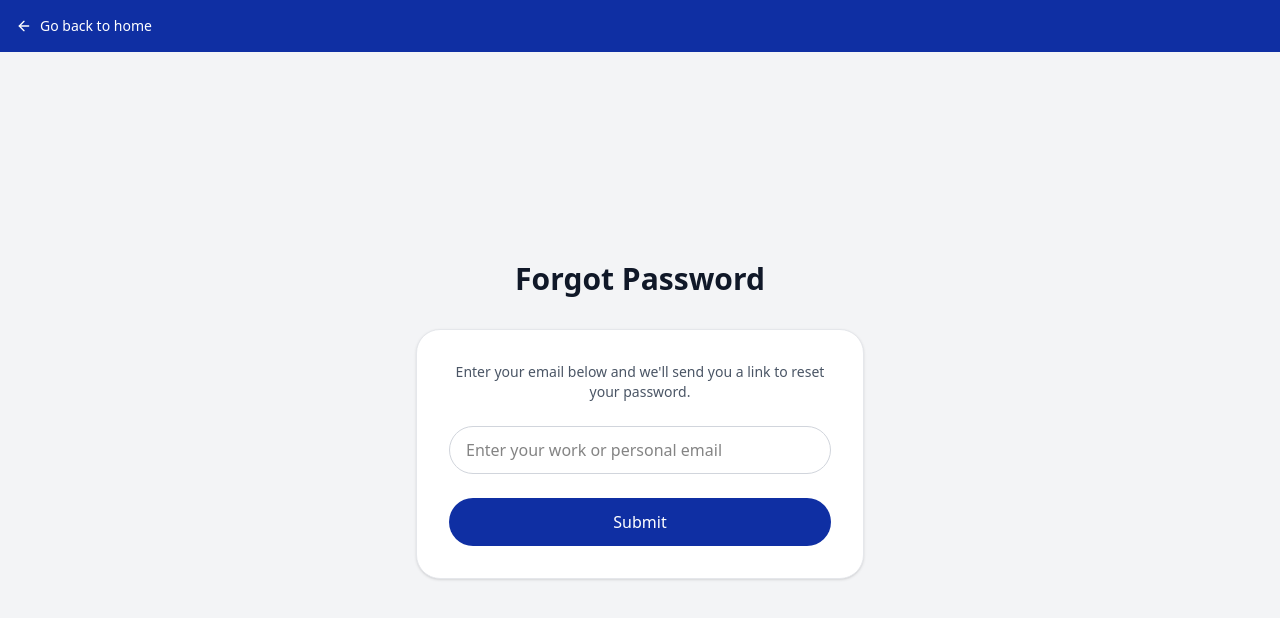
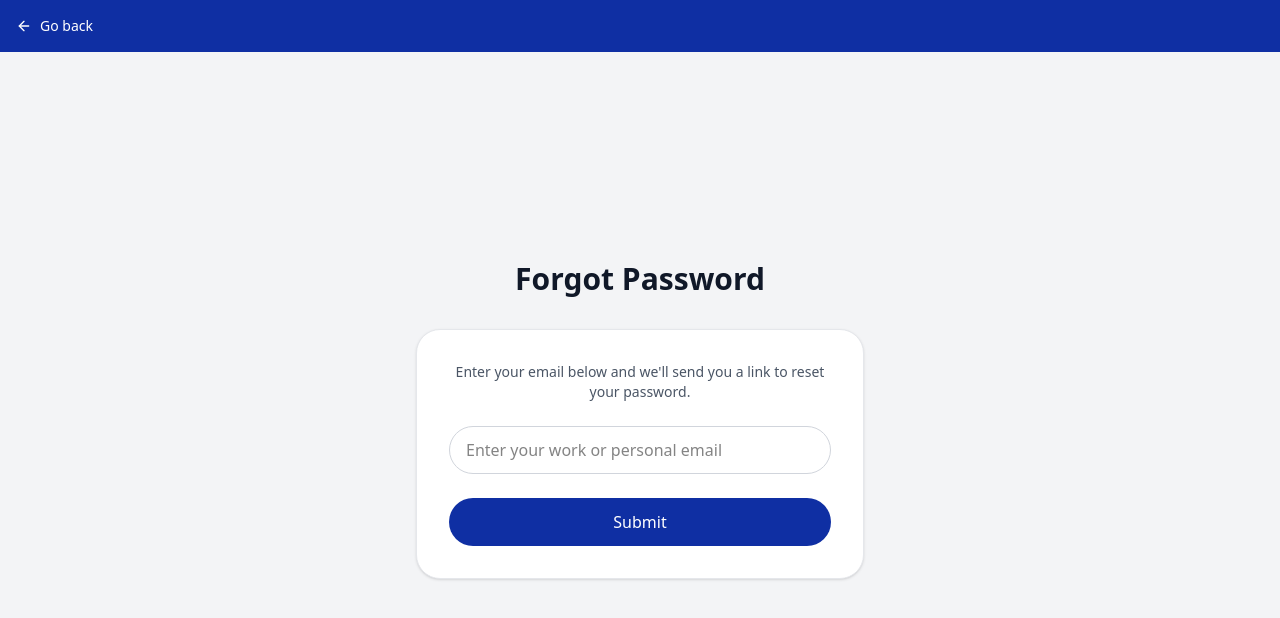
Before and after one commit to miracle73/Deep-Fake-Detector, a React (Vite) app: page /forgot-password in a window 1280 px wide. Shown: the top 618 px of the page. Built offline with nearby package versions, Linux system fonts and the light colour scheme; no server answers.

Commit message:
Recent update

```diff
--- a/src/pages/forgotPassword.tsx
+++ b/src/pages/forgotPassword.tsx
@@ -163,7 +163,7 @@ function ForgotPassword() {
             onClick={() => navigate("/")}
           >
             <ArrowLeft className="w-4 h-4 mr-2" />
-            Go back to home
+            Go back
           </button>
         </div>
 
@@ -229,7 +229,7 @@ function ForgotPassword() {
           onClick={() => navigate("/signin")}
         >
           <ArrowLeft className="w-4 h-4 mr-2" />
-          Go back to home
+          Go back
         </button>
       </div>
 
--- a/src/pages/resetPassword.tsx
+++ b/src/pages/resetPassword.tsx
@@ -161,7 +161,7 @@ function ResetPassword() {
             onClick={() => navigate("/")}
           >
             <ArrowLeft className="w-4 h-4 mr-2" />
-            Go back to home
+            Go back
           </button>
         </div>
 
@@ -215,7 +215,7 @@ function ResetPassword() {
           onClick={() => navigate("/")}
         >
           <ArrowLeft className="w-4 h-4 mr-2" />
-          Go back to home
+          Go back
         </button>
       </div>
 
```
